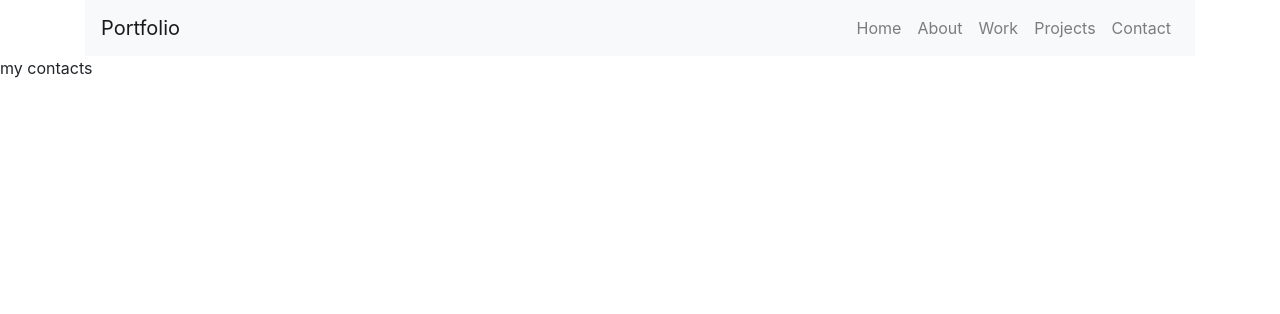
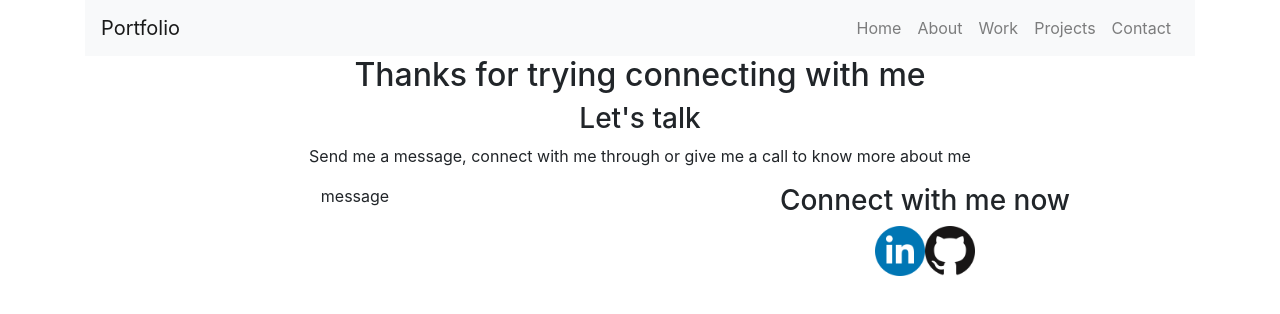
Before and after one commit to MahmoudNafea/portfolio, a React (Create React App) app: page /contact in a window 1280 px wide. Shown: the top 314 px of the page. Built offline with nearby package versions, Linux system fonts and the light colour scheme.

Commit message:
starting to fill contact component

```diff
--- a/public/index.html
+++ b/public/index.html
@@ -40,15 +40,6 @@
       To begin the development, run `npm start` or `yarn start`.
       To create a production bundle, use `npm run build` or `yarn build`.
     -->
-  <script src="https://code.jquery.com/jquery-3.4.1.slim.min.js"
-    integrity="sha384-J6qa4849blE2+poT4WnyKhv5vZF5SrPo0iEjwBvKU7imGFAV0wwj1yYfoRSJoZ+n"
-    crossorigin="anonymous"></script>
-  <script src="https://cdn.jsdelivr.net/npm/popper.js@1.16.0/dist/umd/popper.min.js"
-    integrity="sha384-Q6E9RHvbIyZFJoft+2mJbHaEWldlvI9IOYy5n3zV9zzTtmI3UksdQRVvoxMfooAo"
-    crossorigin="anonymous"></script>
-  <script src="https://stackpath.bootstrapcdn.com/bootstrap/4.4.1/js/bootstrap.min.js"
-    integrity="sha384-wfSDF2E50Y2D1uUdj0O3uMBJnjuUD4Ih7YwaYd1iqfktj0Uod8GCExl3Og8ifwB6"
-    crossorigin="anonymous"></script>
 </body>
 
 </html>
--- a/src/components/about.js
+++ b/src/components/about.js
@@ -24,7 +24,7 @@ const AboutPage = () => {
                     <div className="col-sm-5">
                         <div className="img-wrap">
                             <Image src={myphoto}
-                                alt="myphoto" roundedCircle />
+                                alt="myphoto" fluid roundedCircle className="img" />
                         </div>
                     </div>
 
--- a/src/components/contact.js
+++ b/src/components/contact.js
@@ -1,10 +1,30 @@
 import React from 'react';
+import linkedin from './../img/linkedin.png'
+import github from './../img/github.png'
+import { Container, Image } from 'react-bootstrap';
 
 const ContactPage = () => {
     return (
-        <div>
-            <p>my contacts</p>
-        </div>
+        <Container className="text-center">
+            <h2 className="title">Thanks for trying connecting with me</h2>
+            <h3 className="sub-title">Let's talk</h3>
+            <p className="intro">Send me a message, connect with me through or give me a call to know more about me </p>
+            <div className="row">
+                <div className="col-md-6">
+                    message
+                </div>
+                <div className="col-md-6">
+                    <h3 className="sub-title">Connect with me now</h3>
+                    <a href="https://www.linkedin.com/in/mahmoud-elsayed-nafea-a1478ba9/">
+                        <Image src={linkedin} fluid className="contact-img" />
+                    </a>
+                    <a href="https://github.com/MahmoudNafea">
+                        <Image src={github} fluid className="contact-img" />
+                    </a>
+                </div>
+
+            </div>
+        </Container>
     )
 }
 
--- a/src/components/ui/navbar.js
+++ b/src/components/ui/navbar.js
@@ -1,5 +1,5 @@
 import React from 'react';
-import { Navbar, Form, FormControl, Nav, Button, Container } from 'react-bootstrap';
+import { Navbar, Nav, Container } from 'react-bootstrap';
 // import Background from './../background';
 
 const NavbarPage = () => {
@@ -19,7 +19,8 @@ const NavbarPage = () => {
                     </Nav>
                 </Navbar.Collapse>
             </Navbar>
-        </Container>)
+        </Container >
+    )
 }
 
 export default NavbarPage
--- a/src/index.js
+++ b/src/index.js
@@ -2,11 +2,12 @@
 import React from 'react';
 import ReactDOM from 'react-dom';
 import App from './App';
+
 // import 'bootstrap/scss/bootstrap.scss';
 //
 
 
-// import './styles/styles.scss';
+import './styles/styles.scss';
 
 import 'normalize.css/normalize.css';
 import * as serviceWorker from './serviceWorker';
--- a/src/styles/base/_base.scss
+++ b/src/styles/base/_base.scss
@@ -1,3 +1,5 @@
+
+
 // $brand-color:rgb(240, 70, 93);
 //  *{
 // color: $brand-color
--- a/src/styles/styles.scss
+++ b/src/styles/styles.scss
@@ -1,10 +1,24 @@
-@import 'bootstrap/dist/css/bootstrap.min.css';
+// @import 'bootstrap/dist/css/bootstrap.min.css';
+@import '~bootstrap/scss/bootstrap.scss';
 
-@import './base/base';
-@import './components/header';
-@import './components/background';
-@import './components/navbar';
-@import './components/about';
+// @import './base/base';
+// @import './components/header';
+// @import './components/background';
+// @import './components/navbar';
+// @import './components/about';
+// .background{
+//     background: #29073b;
+//     // font-family: Arial, Helvetica, sans-serif;
+//     // color: whitesmoke;
+//     // text-align: center;
+//     // font-size: 2rem;
 
-
-// @import '~bootstrap/scss/bootstrap.scss';
+// }
+.img{
+    height: 350px;
+    width: 350px;
+}
+.contact-img{
+    height: 50px;
+    width: 50px;
+}
```
Also changed, not shown: src/img/github.png (added), src/img/linkedin.png (added).
